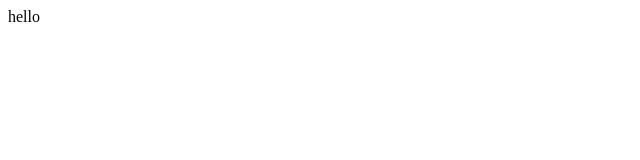
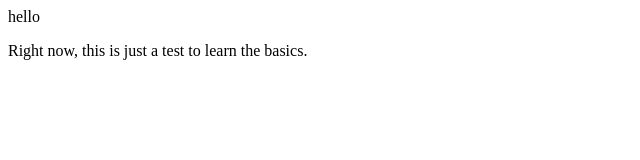
Before and after one commit to toadvine/Learning123, a plain HTML site: page index.htm in a window 1280 px wide. Shown: the whole page, without its empty margins (0-640 px from the left). Drawn offline with Linux system fonts and the light colour scheme.

Commit message:
Testing more

```diff
--- a/index.htm
+++ b/index.htm
@@ -4,5 +4,8 @@
 	</head>
 	<body>
 		<p>hello</p>
+		<p>
+			Right now, this is just a test to learn the basics.
+		</p>
 	</body>
 </html>
```
